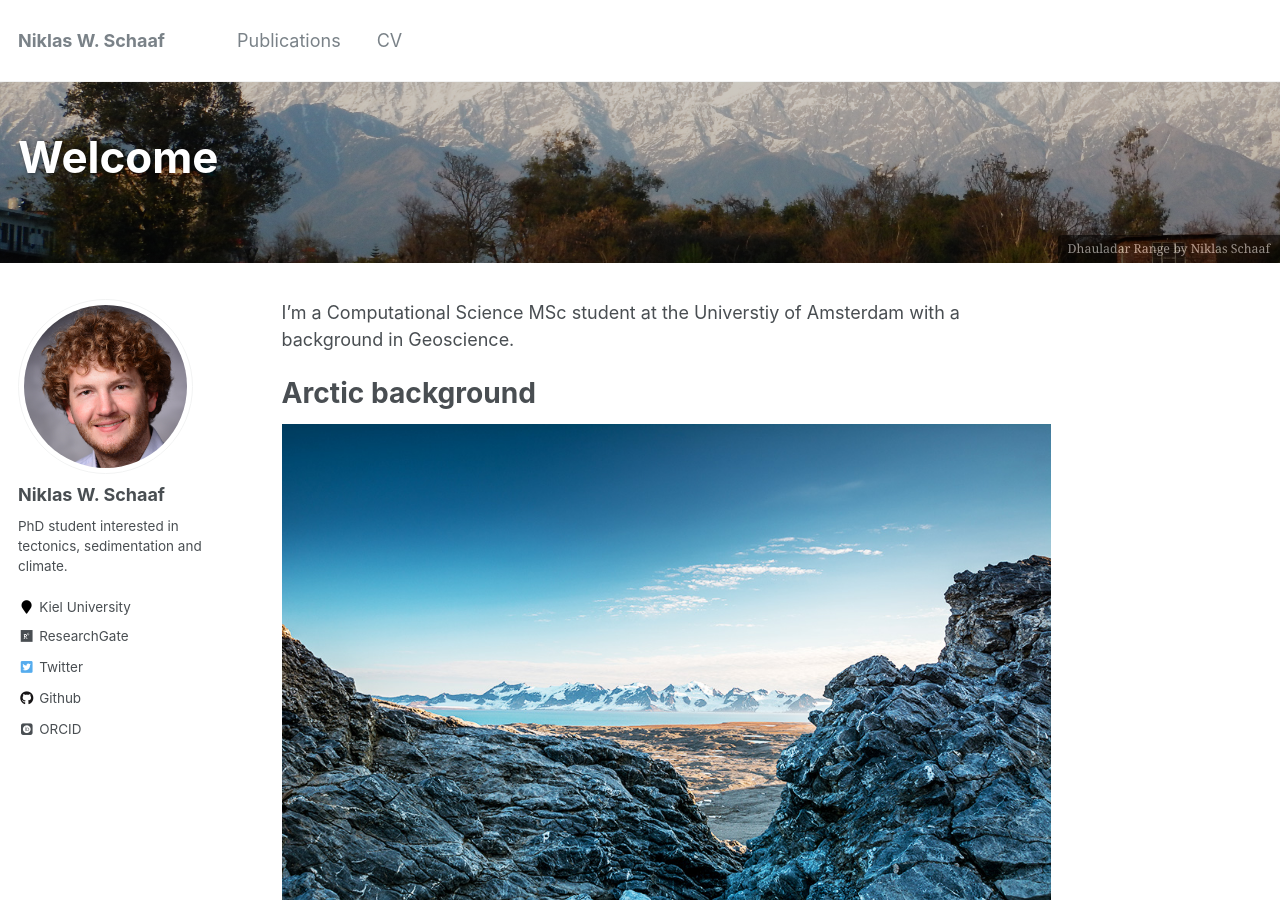
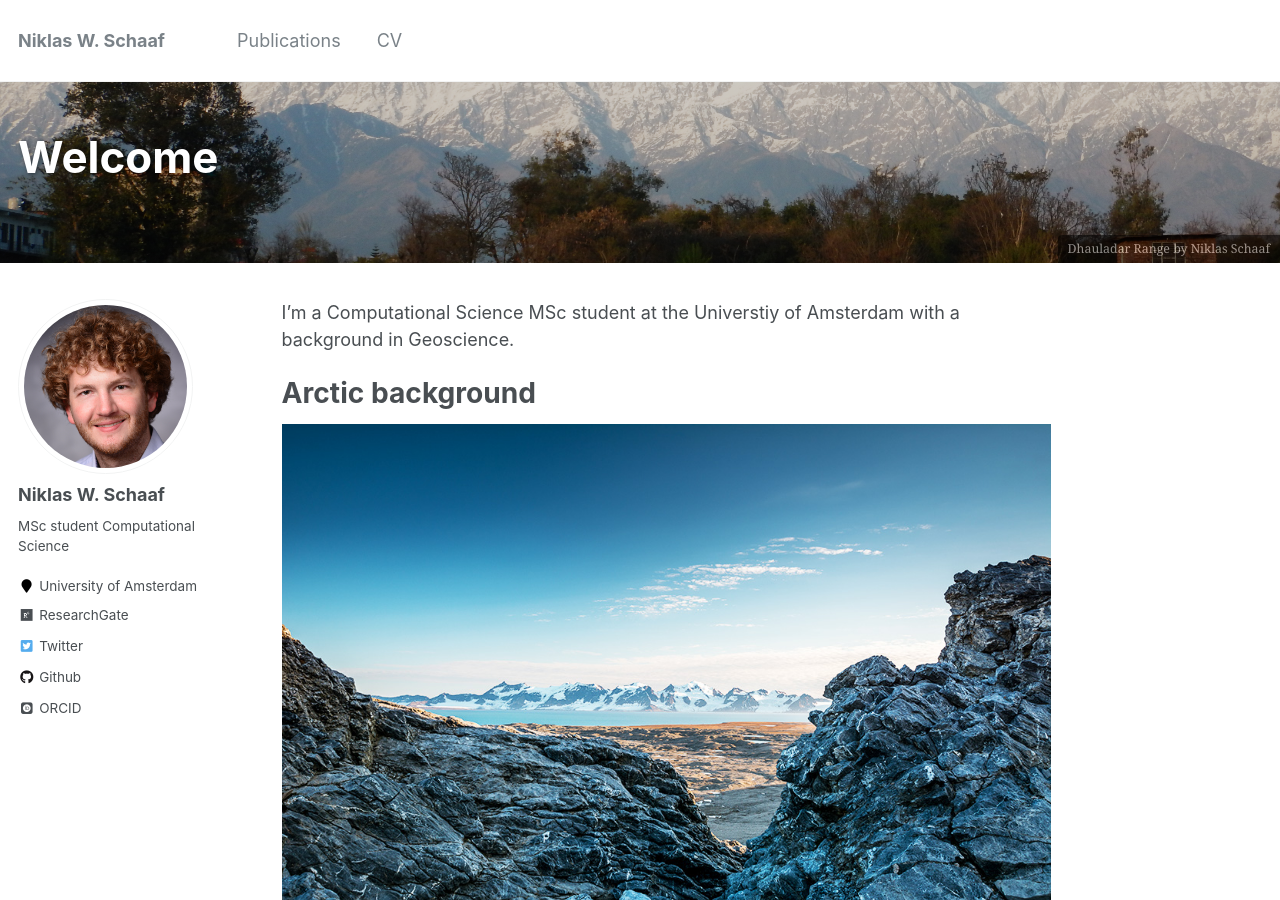
Before and after one commit to NiklasSchaaf/niklasschaaf.github.io, a Jekyll site: the page built from _pages/about.md, in a window 1280 px wide and 900 px high. Built offline with Jekyll 4.4.1, drawn with Linux system fonts in a browser that asks for light colours; some web fonts are replaced.

Commit message:
Update _config.yml

```diff
--- a/_config.yml
+++ b/_config.yml
@@ -82,8 +82,8 @@ analytics:
 author:
   name             : "Niklas W. Schaaf"
   avatar           : "passfoto.png"
-  bio              : "PhD student interested in tectonics, sedimentation and climate."
-  location         : "Kiel University"
+  bio              : "MSc student Computational Science"
+  location         : "University of Amsterdam"
   employer         :
   pubmed           : #"https://www.ncbi.nlm.nih.gov/pubmed/?term=john+snow"
   googlescholar    : #"http://yourfullgooglescholarurl.com"
```
